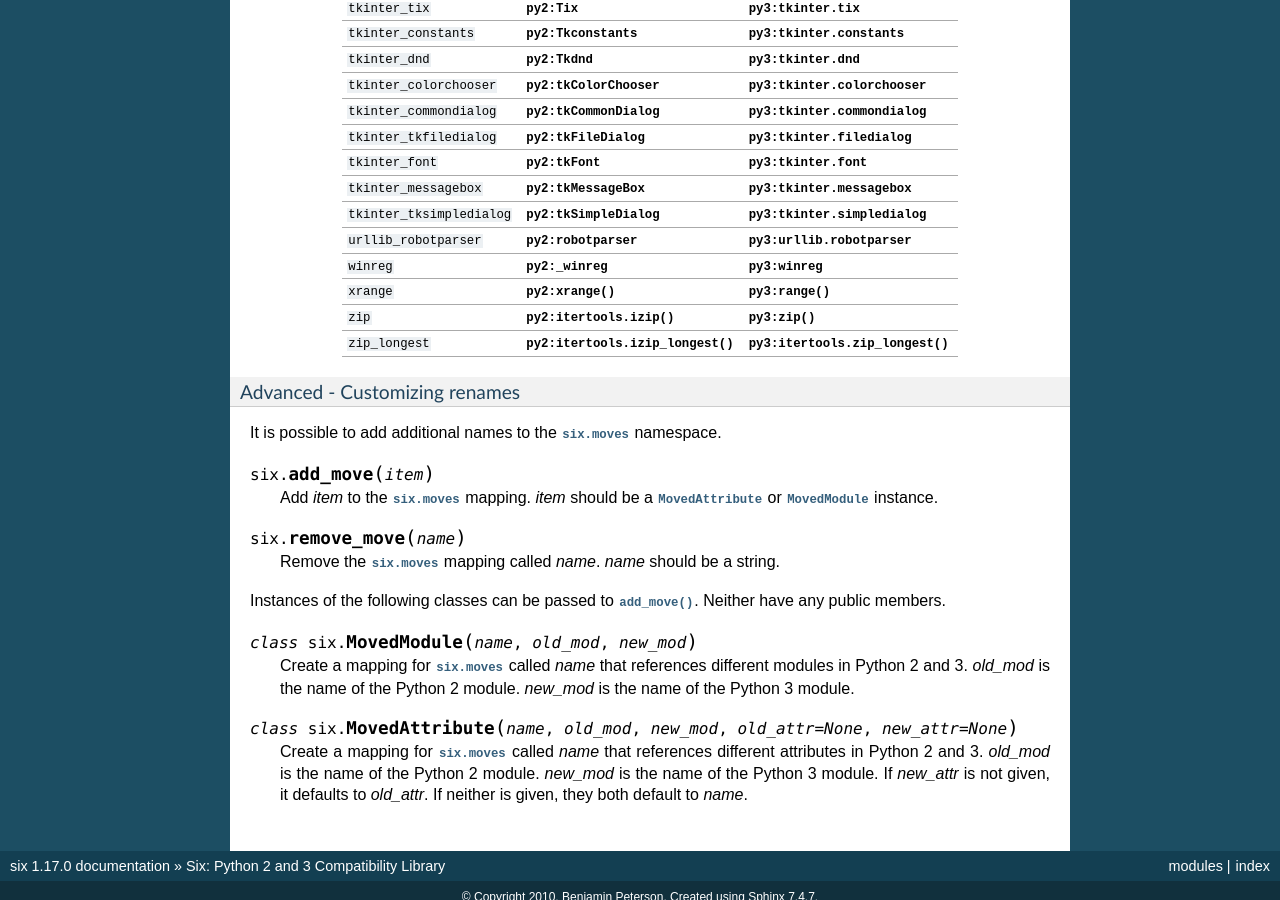
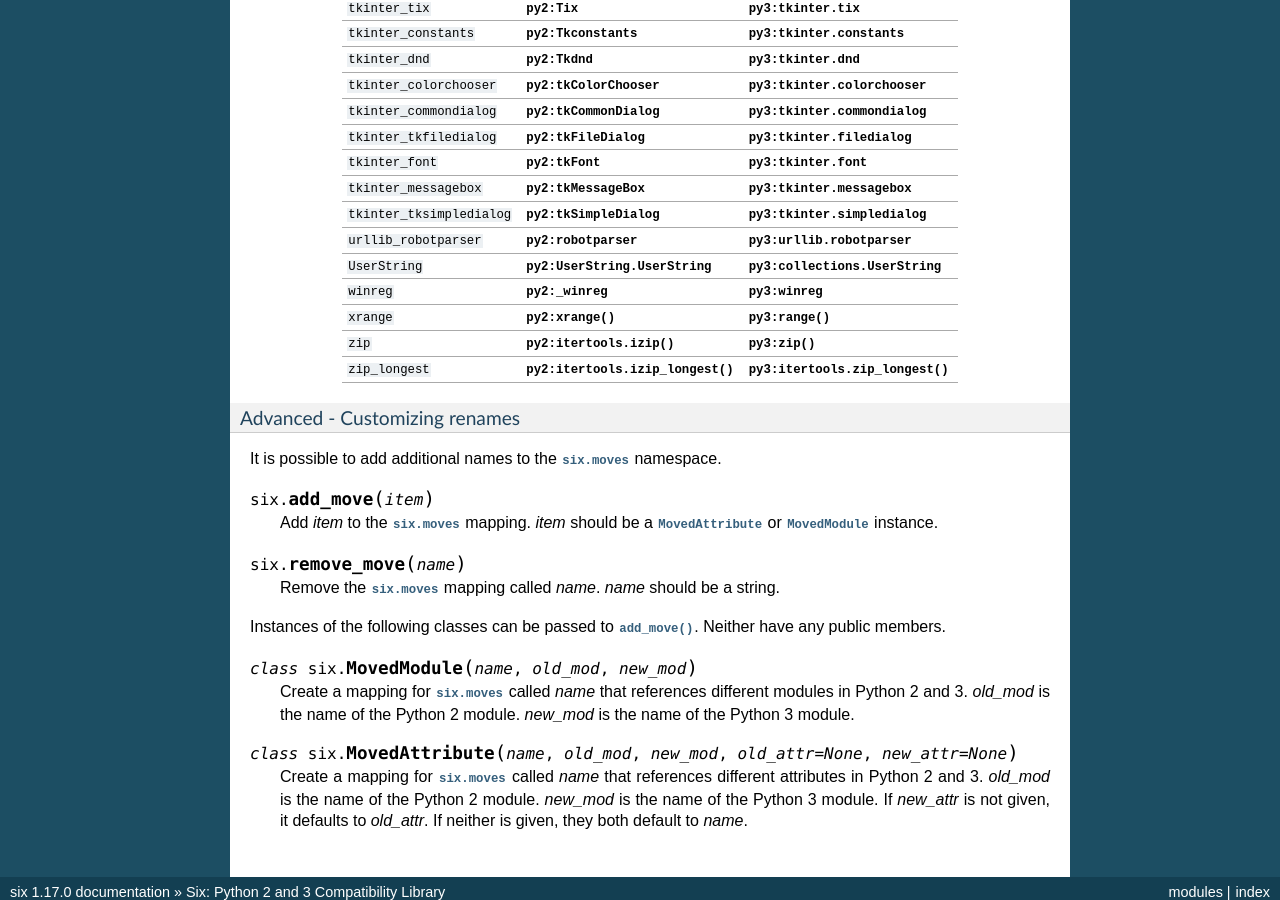
Before and after one commit to benjaminp/six, a Sphinx documentation site: the page built from documentation/index.rst, in a window 1280 px wide and 900 px high, scrolled down 6850 px. Built offline with Sphinx 7.4.7, drawn with Linux system fonts in a browser that asks for light colours.

Commit message:
add UserString mapping (fixes #31)

```diff
--- a/documentation/index.rst
+++ b/documentation/index.rst
@@ -443,99 +443,101 @@ Python 2 and the merged module in Python 3.
 
 Supported renames:
 
-+------------------------------+-------------------------------------+-----------------------------------+
-| Name                         | Python 2 name                       | Python 3 name                     |
-+==============================+=====================================+===================================+
-| ``builtins``                 | :mod:`py2:__builtin__`              | :mod:`py3:builtins`               |
-+------------------------------+-------------------------------------+-----------------------------------+
-| ``configparser``             | :mod:`py2:ConfigParser`             | :mod:`py3:configparser`           |
-+------------------------------+-------------------------------------+-----------------------------------+
-| ``copyreg``                  | :mod:`py2:copy_reg`                 | :mod:`py3:copyreg`                |
-+------------------------------+-------------------------------------+-----------------------------------+
-| ``cPickle``                  | :mod:`py2:cPickle`                  | :mod:`py3:pickle`                 |
-+------------------------------+-------------------------------------+-----------------------------------+
-| ``cStringIO``                | :func:`py2:cStringIO.StringIO`      | :class:`py3:io.StringIO`          |
-+------------------------------+-------------------------------------+-----------------------------------+
-| ``email_mime_multipart``     | :mod:`py2:email.MIMEMultipart`      | :mod:`py3:email.mime.multipart`   |
-+------------------------------+-------------------------------------+-----------------------------------+
-| ``email_mime_text``          | :mod:`py2:email.MIMEText`           | :mod:`py3:email.mime.text`        |
-+------------------------------+-------------------------------------+-----------------------------------+
-| ``email_mime_base``          | :mod:`py2:email.MIMEBase`           | :mod:`py3:email.mime.base`        |
-+------------------------------+-------------------------------------+-----------------------------------+
-| ``filter``                   | :func:`py2:itertools.ifilter`       | :func:`py3:filter`                |
-+------------------------------+-------------------------------------+-----------------------------------+
-| ``filterfalse``              | :func:`py2:itertools.ifilterfalse`  | :func:`py3:itertools.filterfalse` |
-+------------------------------+-------------------------------------+-----------------------------------+
-| ``http_cookiejar``           | :mod:`py2:cookielib`                | :mod:`py3:http.cookiejar`         |
-+------------------------------+-------------------------------------+-----------------------------------+
-| ``http_cookies``             | :mod:`py2:Cookie`                   | :mod:`py3:http.cookies`           |
-+------------------------------+-------------------------------------+-----------------------------------+
-| ``html_entities``            | :mod:`py2:htmlentitydefs`           | :mod:`py3:html.entities`          |
-+------------------------------+-------------------------------------+-----------------------------------+
-| ``html_parser``              | :mod:`py2:HTMLParser`               | :mod:`py3:html.parser`            |
-+------------------------------+-------------------------------------+-----------------------------------+
-| ``http_client``              | :mod:`py2:httplib`                  | :mod:`py3:http.client`            |
-+------------------------------+-------------------------------------+-----------------------------------+
-| ``BaseHTTPServer``           | :mod:`py2:BaseHTTPServer`           | :mod:`py3:http.server`            |
-+------------------------------+-------------------------------------+-----------------------------------+
-| ``CGIHTTPServer``            | :mod:`py2:CGIHTTPServer`            | :mod:`py3:http.server`            |
-+------------------------------+-------------------------------------+-----------------------------------+
-| ``SimpleHTTPServer``         | :mod:`py2:SimpleHTTPServer`         | :mod:`py3:http.server`            |
-+------------------------------+-------------------------------------+-----------------------------------+
-| ``input``                    | :func:`py2:raw_input`               | :func:`py3:input`                 |
-+------------------------------+-------------------------------------+-----------------------------------+
-| ``map``                      | :func:`py2:itertools.imap`          | :func:`py3:map`                   |
-+------------------------------+-------------------------------------+-----------------------------------+
-| ``queue``                    | :mod:`py2:Queue`                    | :mod:`py3:queue`                  |
-+------------------------------+-------------------------------------+-----------------------------------+
-| ``range``                    | :func:`py2:xrange`                  | :func:`py3:range`                 |
-+------------------------------+-------------------------------------+-----------------------------------+
-| ``reduce``                   | :func:`py2:reduce`                  | :func:`py3:functools.reduce`      |
-+------------------------------+-------------------------------------+-----------------------------------+
-| ``reload_module``            | :func:`py2:reload`                  | :func:`py3:imp.reload`            |
-+------------------------------+-------------------------------------+-----------------------------------+
-| ``reprlib``                  | :mod:`py2:repr`                     | :mod:`py3:reprlib`                |
-+------------------------------+-------------------------------------+-----------------------------------+
-| ``socketserver``             | :mod:`py2:SocketServer`             | :mod:`py3:socketserver`           |
-+------------------------------+-------------------------------------+-----------------------------------+
-| ``tkinter``                  | :mod:`py2:Tkinter`                  | :mod:`py3:tkinter`                |
-+------------------------------+-------------------------------------+-----------------------------------+
-| ``tkinter_dialog``           | :mod:`py2:Dialog`                   | :mod:`py3:tkinter.dialog`         |
-+------------------------------+-------------------------------------+-----------------------------------+
-| ``tkinter_filedialog``       | :mod:`py2:FileDialog`               | :mod:`py3:tkinter.FileDialog`     |
-+------------------------------+-------------------------------------+-----------------------------------+
-| ``tkinter_scrolledtext``     | :mod:`py2:ScrolledText`             | :mod:`py3:tkinter.scolledtext`    |
-+------------------------------+-------------------------------------+-----------------------------------+
-| ``tkinter_simpledialog``     | :mod:`py2:SimpleDialog`             | :mod:`py2:tkinter.simpledialog`   |
-+------------------------------+-------------------------------------+-----------------------------------+
-| ``tkinter_tix``              | :mod:`py2:Tix`                      | :mod:`py3:tkinter.tix`            |
-+------------------------------+-------------------------------------+-----------------------------------+
-| ``tkinter_constants``        | :mod:`py2:Tkconstants`              | :mod:`py3:tkinter.constants`      |
-+------------------------------+-------------------------------------+-----------------------------------+
-| ``tkinter_dnd``              | :mod:`py2:Tkdnd`                    | :mod:`py3:tkinter.dnd`            |
-+------------------------------+-------------------------------------+-----------------------------------+
-| ``tkinter_colorchooser``     | :mod:`py2:tkColorChooser`           | :mod:`py3:tkinter.colorchooser`   |
-+------------------------------+-------------------------------------+-----------------------------------+
-| ``tkinter_commondialog``     | :mod:`py2:tkCommonDialog`           | :mod:`py3:tkinter.commondialog`   |
-+------------------------------+-------------------------------------+-----------------------------------+
-| ``tkinter_tkfiledialog``     | :mod:`py2:tkFileDialog`             | :mod:`py3:tkinter.filedialog`     |
-+------------------------------+-------------------------------------+-----------------------------------+
-| ``tkinter_font``             | :mod:`py2:tkFont`                   | :mod:`py3:tkinter.font`           |
-+------------------------------+-------------------------------------+-----------------------------------+
-| ``tkinter_messagebox``       | :mod:`py2:tkMessageBox`             | :mod:`py3:tkinter.messagebox`     |
-+------------------------------+-------------------------------------+-----------------------------------+
-| ``tkinter_tksimpledialog``   | :mod:`py2:tkSimpleDialog`           | :mod:`py3:tkinter.simpledialog`   |
-+------------------------------+-------------------------------------+-----------------------------------+
-| ``urllib_robotparser``       | :mod:`py2:robotparser`              | :mod:`py3:urllib.robotparser`     |
-+------------------------------+-------------------------------------+-----------------------------------+
-| ``winreg``                   | :mod:`py2:_winreg`                  | :mod:`py3:winreg`                 |
-+------------------------------+-------------------------------------+-----------------------------------+
-| ``xrange``                   | :func:`py2:xrange`                  | :func:`py3:range`                 |
-+------------------------------+-------------------------------------+-----------------------------------+
-| ``zip``                      | :func:`py2:itertools.izip`          | :func:`py3:zip`                   |
-+------------------------------+-------------------------------------+-----------------------------------+
-| ``zip_longest``              | :func:`py2:itertools.izip_longest`  | :func:`py3:itertools.zip_longest` |
-+------------------------------+-------------------------------------+-----------------------------------+
++------------------------------+-------------------------------------+-------------------------------------+
+| Name                         | Python 2 name                       | Python 3 name                       |
++==============================+=====================================+=====================================+
+| ``builtins``                 | :mod:`py2:__builtin__`              | :mod:`py3:builtins`                 |
++------------------------------+-------------------------------------+-------------------------------------+
+| ``configparser``             | :mod:`py2:ConfigParser`             | :mod:`py3:configparser`             |
++------------------------------+-------------------------------------+-------------------------------------+
+| ``copyreg``                  | :mod:`py2:copy_reg`                 | :mod:`py3:copyreg`                  |
++------------------------------+-------------------------------------+-------------------------------------+
+| ``cPickle``                  | :mod:`py2:cPickle`                  | :mod:`py3:pickle`                   |
++------------------------------+-------------------------------------+-------------------------------------+
+| ``cStringIO``                | :func:`py2:cStringIO.StringIO`      | :class:`py3:io.StringIO`            |
++------------------------------+-------------------------------------+-------------------------------------+
+| ``email_mime_multipart``     | :mod:`py2:email.MIMEMultipart`      | :mod:`py3:email.mime.multipart`     |
++------------------------------+-------------------------------------+-------------------------------------+
+| ``email_mime_text``          | :mod:`py2:email.MIMEText`           | :mod:`py3:email.mime.text`          |
++------------------------------+-------------------------------------+-------------------------------------+
+| ``email_mime_base``          | :mod:`py2:email.MIMEBase`           | :mod:`py3:email.mime.base`          |
++------------------------------+-------------------------------------+-------------------------------------+
+| ``filter``                   | :func:`py2:itertools.ifilter`       | :func:`py3:filter`                  |
++------------------------------+-------------------------------------+-------------------------------------+
+| ``filterfalse``              | :func:`py2:itertools.ifilterfalse`  | :func:`py3:itertools.filterfalse`   |
++------------------------------+-------------------------------------+-------------------------------------+
+| ``http_cookiejar``           | :mod:`py2:cookielib`                | :mod:`py3:http.cookiejar`           |
++------------------------------+-------------------------------------+-------------------------------------+
+| ``http_cookies``             | :mod:`py2:Cookie`                   | :mod:`py3:http.cookies`             |
++------------------------------+-------------------------------------+-------------------------------------+
+| ``html_entities``            | :mod:`py2:htmlentitydefs`           | :mod:`py3:html.entities`            |
++------------------------------+-------------------------------------+-------------------------------------+
+| ``html_parser``              | :mod:`py2:HTMLParser`               | :mod:`py3:html.parser`              |
++------------------------------+-------------------------------------+-------------------------------------+
+| ``http_client``              | :mod:`py2:httplib`                  | :mod:`py3:http.client`              |
++------------------------------+-------------------------------------+-------------------------------------+
+| ``BaseHTTPServer``           | :mod:`py2:BaseHTTPServer`           | :mod:`py3:http.server`              |
++------------------------------+-------------------------------------+-------------------------------------+
+| ``CGIHTTPServer``            | :mod:`py2:CGIHTTPServer`            | :mod:`py3:http.server`              |
++------------------------------+-------------------------------------+-------------------------------------+
+| ``SimpleHTTPServer``         | :mod:`py2:SimpleHTTPServer`         | :mod:`py3:http.server`              |
++------------------------------+-------------------------------------+-------------------------------------+
+| ``input``                    | :func:`py2:raw_input`               | :func:`py3:input`                   |
++------------------------------+-------------------------------------+-------------------------------------+
+| ``map``                      | :func:`py2:itertools.imap`          | :func:`py3:map`                     |
++------------------------------+-------------------------------------+-------------------------------------+
+| ``queue``                    | :mod:`py2:Queue`                    | :mod:`py3:queue`                    |
++------------------------------+-------------------------------------+-------------------------------------+
+| ``range``                    | :func:`py2:xrange`                  | :func:`py3:range`                   |
++------------------------------+-------------------------------------+-------------------------------------+
+| ``reduce``                   | :func:`py2:reduce`                  | :func:`py3:functools.reduce`        |
++------------------------------+-------------------------------------+-------------------------------------+
+| ``reload_module``            | :func:`py2:reload`                  | :func:`py3:imp.reload`              |
++------------------------------+-------------------------------------+-------------------------------------+
+| ``reprlib``                  | :mod:`py2:repr`                     | :mod:`py3:reprlib`                  |
++------------------------------+-------------------------------------+-------------------------------------+
+| ``socketserver``             | :mod:`py2:SocketServer`             | :mod:`py3:socketserver`             |
++------------------------------+-------------------------------------+-------------------------------------+
+| ``tkinter``                  | :mod:`py2:Tkinter`                  | :mod:`py3:tkinter`                  |
++------------------------------+-------------------------------------+-------------------------------------+
+| ``tkinter_dialog``           | :mod:`py2:Dialog`                   | :mod:`py3:tkinter.dialog`           |
++------------------------------+-------------------------------------+-------------------------------------+
+| ``tkinter_filedialog``       | :mod:`py2:FileDialog`               | :mod:`py3:tkinter.FileDialog`       |
++------------------------------+-------------------------------------+-------------------------------------+
+| ``tkinter_scrolledtext``     | :mod:`py2:ScrolledText`             | :mod:`py3:tkinter.scolledtext`      |
++------------------------------+-------------------------------------+-------------------------------------+
+| ``tkinter_simpledialog``     | :mod:`py2:SimpleDialog`             | :mod:`py2:tkinter.simpledialog`     |
++------------------------------+-------------------------------------+-------------------------------------+
+| ``tkinter_tix``              | :mod:`py2:Tix`                      | :mod:`py3:tkinter.tix`              |
++------------------------------+-------------------------------------+-------------------------------------+
+| ``tkinter_constants``        | :mod:`py2:Tkconstants`              | :mod:`py3:tkinter.constants`        |
++------------------------------+-------------------------------------+-------------------------------------+
+| ``tkinter_dnd``              | :mod:`py2:Tkdnd`                    | :mod:`py3:tkinter.dnd`              |
++------------------------------+-------------------------------------+-------------------------------------+
+| ``tkinter_colorchooser``     | :mod:`py2:tkColorChooser`           | :mod:`py3:tkinter.colorchooser`     |
++------------------------------+-------------------------------------+-------------------------------------+
+| ``tkinter_commondialog``     | :mod:`py2:tkCommonDialog`           | :mod:`py3:tkinter.commondialog`     |
++------------------------------+-------------------------------------+-------------------------------------+
+| ``tkinter_tkfiledialog``     | :mod:`py2:tkFileDialog`             | :mod:`py3:tkinter.filedialog`       |
++------------------------------+-------------------------------------+-------------------------------------+
+| ``tkinter_font``             | :mod:`py2:tkFont`                   | :mod:`py3:tkinter.font`             |
++------------------------------+-------------------------------------+-------------------------------------+
+| ``tkinter_messagebox``       | :mod:`py2:tkMessageBox`             | :mod:`py3:tkinter.messagebox`       |
++------------------------------+-------------------------------------+-------------------------------------+
+| ``tkinter_tksimpledialog``   | :mod:`py2:tkSimpleDialog`           | :mod:`py3:tkinter.simpledialog`     |
++------------------------------+-------------------------------------+-------------------------------------+
+| ``urllib_robotparser``       | :mod:`py2:robotparser`              | :mod:`py3:urllib.robotparser`       |
++------------------------------+-------------------------------------+-------------------------------------+
+| ``UserString``               | :class:`py2:UserString.UserString`  | :class:`py3:collections.UserString` |
++------------------------------+-------------------------------------+-------------------------------------+
+| ``winreg``                   | :mod:`py2:_winreg`                  | :mod:`py3:winreg`                   |
++------------------------------+-------------------------------------+-------------------------------------+
+| ``xrange``                   | :func:`py2:xrange`                  | :func:`py3:range`                   |
++------------------------------+-------------------------------------+-------------------------------------+
+| ``zip``                      | :func:`py2:itertools.izip`          | :func:`py3:zip`                     |
++------------------------------+-------------------------------------+-------------------------------------+
+| ``zip_longest``              | :func:`py2:itertools.izip_longest`  | :func:`py3:itertools.zip_longest`   |
++------------------------------+-------------------------------------+-------------------------------------+
 
 Advanced - Customizing renames
 <<<<<<<<<<<<<<<<<<<<<<<<<<<<<<
--- a/six.py
+++ b/six.py
@@ -145,6 +145,7 @@ _moved_attributes = [
     MovedAttribute("reload_module", "__builtin__", "imp", "reload"),
     MovedAttribute("reduce", "__builtin__", "functools"),
     MovedAttribute("StringIO", "StringIO", "io"),
+    MovedAttribute("UserString", "UserString", "collections"),
     MovedAttribute("xrange", "__builtin__", "builtins", "xrange", "range"),
     MovedAttribute("zip", "itertools", "builtins", "izip", "zip"),
     MovedAttribute("zip_longest", "itertools", "itertools", "izip_longest", "zip_longest"),
```
Also changed, not shown: 1 other file.
